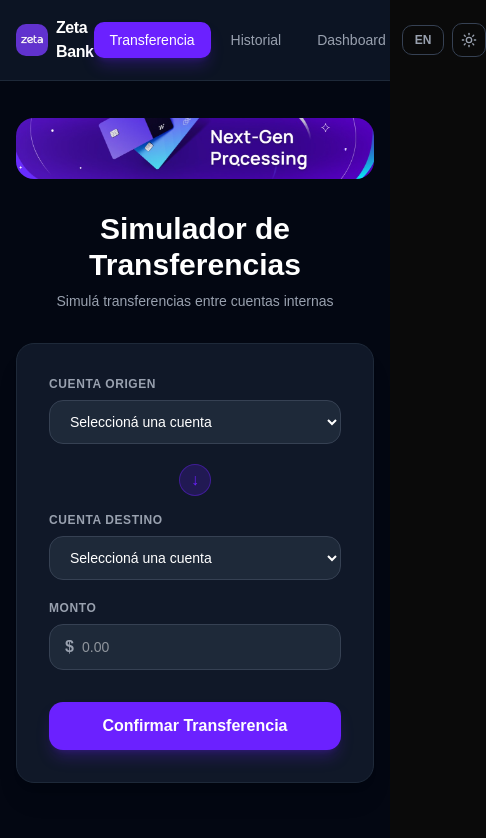
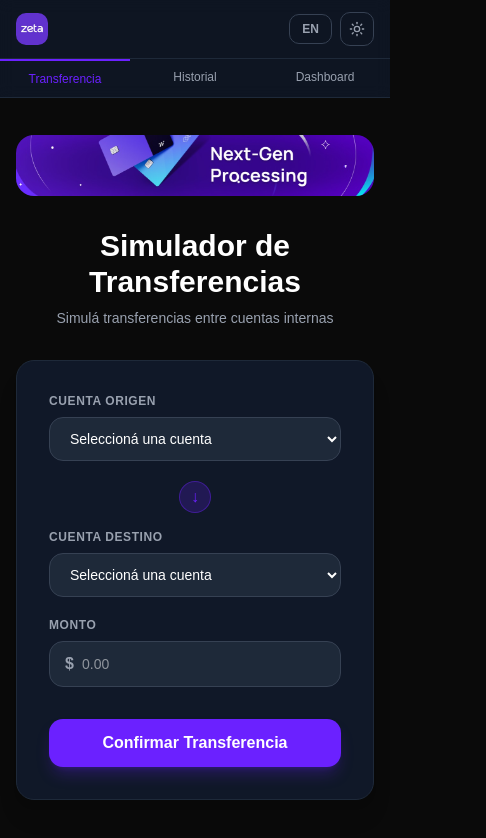
Before and after one commit to SebaFretes/bank-transfer-simulator, a React (Vite) app: page / in a window 390 px wide. Shown: the top 838 px of the page, 486 px wide, since content can reach past the window. Built offline with nearby package versions, Linux system fonts and the light colour scheme.

Commit message:
improve responsive layout and mobile navbar

```diff
--- a/src/App.tsx
+++ b/src/App.tsx
@@ -2,11 +2,11 @@ import { BrowserRouter, Routes, Route, NavLink } from 'react-router-dom'
 import { useTranslation } from 'react-i18next'
 import { Toaster } from 'react-hot-toast'
 import { useState, useEffect } from 'react'
+import { Sun, Moon } from 'lucide-react'
 import TransferPage from './pages/TransferPage'
 import HistoryPage from './pages/HistoryPage'
 import DashboardPage from './pages/DashboardPage'
-import zetaLogo from '../src/assets/zetasuite_logo.jpeg'
-import { Moon, Sun } from 'lucide-react'
+import zetaLogo from './assets/zetasuite_logo.jpeg'
 
 export default function App() {
   const { t, i18n } = useTranslation()
@@ -22,16 +22,17 @@ export default function App() {
 
   return (
     <BrowserRouter>
-      <div className="min-h-screen bg-gray-100 dark:bg-gray-950 text-gray-900 dark:text-gray-100">
-        <nav className="border-b border-gray-800 bg-gray-900/80 backdrop-blur-sm sticky top-0 z-50">
-          <div className="max-w-5xl mx-auto px-4 py-4 flex items-center justify-between">
-            <div className="flex items-center gap-8">
+      <div className="min-h-screen text-gray-900 dark:text-gray-100">
+        <nav className="border-b border-gray-200 dark:border-gray-800 bg-white/80 dark:bg-gray-900/80 backdrop-blur-sm sticky top-0 z-50">
+          <div className="max-w-5xl mx-auto px-4 py-3 flex items-center justify-between">
             <div className="flex items-center gap-2">
               <img src={zetaLogo} className="h-8 w-8 rounded-lg" alt="Zeta Bank" />
-                <span className="font-bold text-white tracking-tight">Zeta Bank</span>
+              <span className="font-bold text-gray-900 dark:text-white tracking-tight hidden sm:block">
+                Zeta Bank
+              </span>
             </div>
 
-              <div className="flex gap-1">
+            <div className="hidden sm:flex gap-1">
               {[
                 { to: '/', label: t('nav.transfer') },
                 { to: '/history', label: t('nav.history') },
@@ -45,7 +46,7 @@ export default function App() {
                     `px-4 py-2 rounded-lg text-sm font-medium transition-all duration-200 ${
                       isActive
                         ? 'bg-[#6B21FF] text-white shadow-lg shadow-[#6B21FF]/25'
-                          : 'text-gray-400 hover:text-white hover:bg-gray-800'
+                        : 'text-gray-500 dark:text-gray-400 hover:text-gray-900 dark:hover:text-white hover:bg-gray-100 dark:hover:bg-gray-800'
                     }`
                   }
                 >
@@ -53,22 +54,42 @@ export default function App() {
                 </NavLink>
               ))}
             </div>
-            </div>
 
             <div className="flex items-center gap-2">
               <button
                 onClick={toggleLanguage}
-                className="text-xs font-semibold px-3 py-1.5 rounded-lg border border-gray-700 text-gray-400 hover:text-white hover:border-gray-500 transition-all"
+                className="text-xs font-semibold px-3 py-1.5 rounded-lg border border-gray-200 dark:border-gray-700 text-gray-500 dark:text-gray-400 hover:text-gray-900 dark:hover:text-white transition-all"
               >
                 {i18n.language === 'es' ? 'EN' : 'ES'}
               </button>
               <button
                 onClick={() => setDark(!dark)}
-                className="p-2 rounded-lg border border-gray-700 text-gray-400 hover:text-white hover:border-gray-500 transition-all"
+                className="p-2 rounded-lg border border-gray-200 dark:border-gray-700 text-gray-500 dark:text-gray-400 hover:text-gray-900 dark:hover:text-white transition-all"
               >
                 {dark ? <Sun size={16} /> : <Moon size={16} />}
               </button>
             </div>
+          </div>
+
+          <div className="sm:hidden flex border-t border-gray-200 dark:border-gray-800">
+            {[
+              { to: '/', label: t('nav.transfer') },
+              { to: '/history', label: t('nav.history') },
+              { to: '/dashboard', label: t('nav.dashboard') },
+            ].map(({ to, label }) => (
+              <NavLink
+                key={to}
+                to={to}
+                end={to === '/'}
+                className={({ isActive }) =>
+                  `flex-1 text-center py-2.5 text-xs font-medium transition-all ${
+                    isActive ? 'text-[#6B21FF] border-t-2 border-[#6B21FF]' : 'text-gray-400'
+                  }`
+                }
+              >
+                {label}
+              </NavLink>
+            ))}
           </div>
         </nav>
 
--- a/src/components/history/TransferHistory.tsx
+++ b/src/components/history/TransferHistory.tsx
@@ -28,12 +28,12 @@ export default function TransferHistory() {
   const total = filtered.reduce((sum, tr) => sum + tr.amount, 0)
 
   return (
-    <div className="bg-white dark:bg-gray-900 border border-gray-200 dark:border-gray-800 rounded-2xl p-8 shadow-xl">
+    <div className="bg-white dark:bg-gray-900 border border-gray-200 dark:border-gray-800 rounded-2xl p-6 md:p-8 shadow-xl">
       <h2 className="text-2xl font-bold text-gray-900 dark:text-white mb-6">
         {t('history.title')}
       </h2>
 
-      <div className="grid grid-cols-1 md:grid-cols-3 gap-3 mb-6">
+      <div className="grid grid-cols-1 gap-3 mb-6">
         {[
           { value: filterFrom, setter: setFilterFrom, placeholder: t('history.filterFrom') },
           { value: filterTo, setter: setFilterTo, placeholder: t('history.filterTo') },
@@ -50,7 +50,7 @@ export default function TransferHistory() {
             placeholder={placeholder}
             value={value}
             onChange={(e) => setter(e.target.value)}
-            className="bg-gray-50 dark:bg-gray-800 border border-gray-200 dark:border-gray-700 text-gray-900 dark:text-white placeholder-gray-400 rounded-xl px-4 py-2.5 text-sm focus:outline-none focus:border-blue-500 focus:ring-1 focus:ring-blue-500 transition-all"
+            className="bg-gray-50 dark:bg-gray-800 border border-gray-200 dark:border-gray-700 text-gray-900 dark:text-white placeholder-gray-400 rounded-xl px-4 py-2.5 text-sm focus:outline-none focus:border-[#6B21FF] focus:ring-1 focus:ring-[#6B21FF] transition-all"
           />
         ))}
       </div>
@@ -64,23 +64,23 @@ export default function TransferHistory() {
           {filtered.map((tr) => (
             <div
               key={tr.id}
-              className="flex items-center justify-between bg-gray-50 dark:bg-gray-800 border border-gray-200 dark:border-gray-700 rounded-xl px-5 py-4 hover:border-blue-500/50 transition-all"
+              className="flex items-center justify-between bg-gray-50 dark:bg-gray-800 border border-gray-200 dark:border-gray-700 rounded-xl px-5 py-4 hover:border-[#6B21FF]/50 transition-all"
             >
-              <div className="flex items-center gap-4">
-                <div className="flex -space-x-2">
+              <div className="flex items-center gap-3 min-w-0">
+                <div className="flex shrink-0 -space-x-2">
                   <img
                     src={getAccountPhoto(tr.fromAccountId)}
-                    className="w-9 h-9 rounded-full ring-2 ring-white dark:ring-gray-900"
+                    className="w-8 h-8 rounded-full ring-2 ring-white dark:ring-gray-900"
                   />
                   <img
                     src={getAccountPhoto(tr.toAccountId)}
-                    className="w-9 h-9 rounded-full ring-2 ring-white dark:ring-gray-900"
+                    className="w-8 h-8 rounded-full ring-2 ring-white dark:ring-gray-900"
                   />
                 </div>
-                <div>
-                  <p className="text-sm font-semibold text-gray-900 dark:text-white">
+                <div className="min-w-0">
+                  <p className="text-sm font-semibold text-gray-900 dark:text-white truncate">
                     {getAccountName(tr.fromAccountId)}
-                    <span className="text-gray-400 font-normal mx-2">→</span>
+                    <span className="text-gray-400 font-normal mx-1">→</span>
                     {getAccountName(tr.toAccountId)}
                   </p>
                   <p className="text-xs text-gray-400 mt-0.5">
@@ -88,8 +88,8 @@ export default function TransferHistory() {
                   </p>
                 </div>
               </div>
-              <div className="text-right">
-                <p className="font-bold text-blue-500">${tr.amount.toLocaleString()}</p>
+              <div className="shrink-0 ml-4 text-right">
+                <p className="font-bold text-[#6B21FF]">${tr.amount.toLocaleString()}</p>
               </div>
             </div>
           ))}
@@ -101,7 +101,7 @@ export default function TransferHistory() {
           <span className="text-sm font-medium text-gray-500 dark:text-gray-400">
             {t('history.total')}
           </span>
-          <span className="text-xl font-bold text-blue-500">${total.toLocaleString()}</span>
+          <span className="text-xl font-bold text-[#6B21FF]">${total.toLocaleString()}</span>
         </div>
       )}
     </div>
```
Lines whose indentation alone changed are shown as unchanged.
